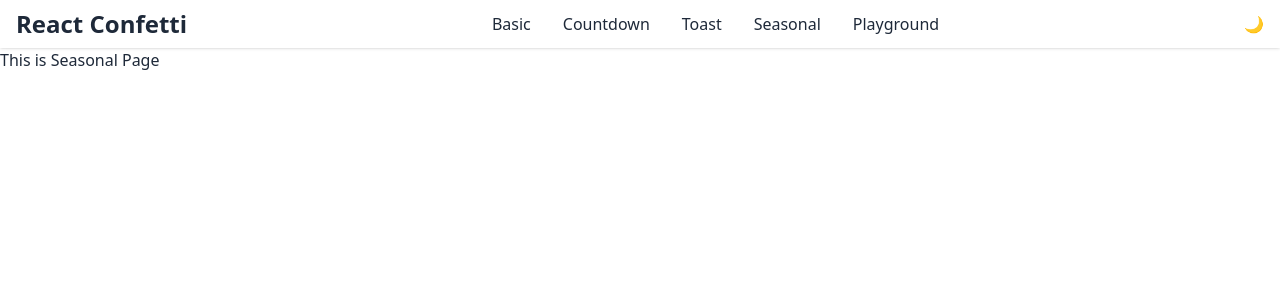
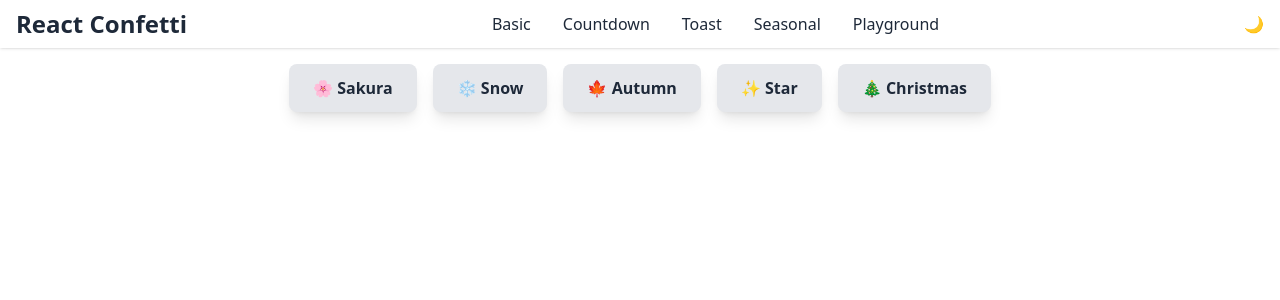
Before and after one commit to kkoisland/react-confetti-app, a React (Vite) app: page /seasonal in a window 1280 px wide. Shown: the top 300 px of the page. Built offline with nearby package versions, Linux system fonts and the light colour scheme.

Commit message:
feat: implement /seasonal page with theme switching

```diff
--- a/src/pages/SeasonalPage.tsx
+++ b/src/pages/SeasonalPage.tsx
@@ -1,5 +1,139 @@
+import { useState } from "react";
+import Confetti from "react-confetti";
+
+const themes = [
+	{
+		id: "sakura",
+		name: "Sakura",
+		emoji: "🌸",
+		description: "Cherry blossom petals gently fall",
+		colors: ["#FFB7C5", "#FFC0CB"],
+		numberOfPieces: 150,
+		gravity: 0.05,
+	},
+	{
+		id: "snow",
+		name: "Snow",
+		emoji: "❄️",
+		description: "Snowflakes softly drift down (dark mode recommended)",
+		colors: ["#FFFFFF", "#E0F2F7"],
+		numberOfPieces: 300,
+		gravity: 0.02,
+	},
+	{
+		id: "koyo",
+		name: "Autumn",
+		emoji: "🍁",
+		description: "Autumn leaves fall in the breeze",
+		colors: ["#FF6347", "#FFA500"],
+		numberOfPieces: 200,
+		gravity: 0.08,
+	},
+	{
+		id: "star",
+		name: "Star",
+		emoji: "✨",
+		description: "Stars twinkle in the night sky",
+		colors: ["#FFD700", "#FFFF00"],
+		numberOfPieces: 100,
+		gravity: 0.03,
+	},
+	{
+		id: "christmas",
+		name: "Christmas",
+		emoji: "🎄",
+		description: "Festive Christmas colors celebrate",
+		colors: ["#FF0000", "#00FF00", "#FFD700"],
+		numberOfPieces: 250,
+		gravity: 0.06,
+	},
+];
+
 const SeasonalPage = () => {
-	return <div>This is Seasonal Page</div>;
+	const [selectedThemeIndex, setSelectedThemeIndex] = useState<number | null>(
+		null,
+	);
+	const currentTheme =
+		selectedThemeIndex !== null ? themes[selectedThemeIndex] : null;
+	const [showConfetti, setShowConfetti] = useState(false);
+
+	return (
+		<div className="flex flex-col items-center justify-center h-full gap-8 p-4">
+			<div className="flex flex-col md:flex-row gap-4">
+				{themes.map((t, index) => {
+					const isSelected = index === selectedThemeIndex;
+					return (
+						<button
+							type="button"
+							key={t.id}
+							onClick={() => {
+								setShowConfetti(false);
+								setSelectedThemeIndex(index);
+								setTimeout(() => {
+									setShowConfetti(true);
+								}, 100);
+							}}
+							className={`px-6 py-3 rounded-lg font-semibold transition-all shadow-lg hover:shadow-xl ${
+								isSelected
+									? "bg-gradient-to-r from-orange-100 to-pink-200 text-gray-800"
+									: "bg-gray-200 dark:bg-gray-700 text-gray-800 dark:text-gray-200 hover:bg-gray-300 dark:hover:bg-gray-600"
+							}`}
+						>
+							{t.emoji} {t.name}
+						</button>
+					);
+				})}
+			</div>
+			{/* Description */}
+			{currentTheme && (
+				<p className="text-xl text-gray-600 dark:text-gray-400">
+					{currentTheme.description}
+				</p>
+			)}
+
+			{showConfetti && (
+				<button
+					type="button"
+					onClick={() => setShowConfetti(false)}
+					className="px-6 py-3 bg-gray-200 dark:bg-gray-700 text-gray-800 dark:text-gray-200 hover:bg-gray-300 dark:hover:bg-gray-600 rounded-lg font-semibold transition-all shadow-lg hover:shadow-xl"
+				>
+					Stop Confetti
+				</button>
+			)}
+
+			{/* Confetti */}
+			{showConfetti && currentTheme && (
+				<Confetti
+					colors={currentTheme.colors}
+					numberOfPieces={currentTheme.numberOfPieces}
+					gravity={currentTheme.gravity}
+				/>
+			)}
+
+			{/* Parameters */}
+			{showConfetti && currentTheme && (
+				<div className="fixed bottom-4 right-4 bg-white dark:bg-gray-800 p-4 rounded-lg shadow-lg border border-gray-200 dark:border-gray-700 z-50">
+					<div className="flex flex-col gap-2 text-sm text-gray-600 dark:text-gray-400">
+						<div>
+							<span className="font-semibold">Theme:</span> {currentTheme.name}
+						</div>
+						<div>
+							<span className="font-semibold">Colors:</span>{" "}
+							{currentTheme.colors.join(", ")}
+						</div>
+						<div>
+							<span className="font-semibold">Pieces:</span>{" "}
+							{currentTheme.numberOfPieces}
+						</div>
+						<div>
+							<span className="font-semibold">Gravity:</span>{" "}
+							{currentTheme.gravity}
+						</div>
+					</div>
+				</div>
+			)}
+		</div>
+	);
 };
 
 export default SeasonalPage;
```
Also changed, not shown: 2 other files (tests, documents, lock files or other folders).
